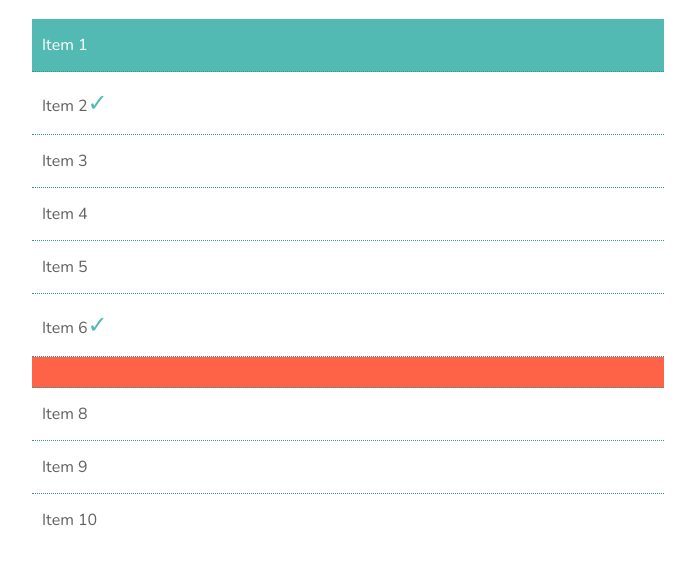
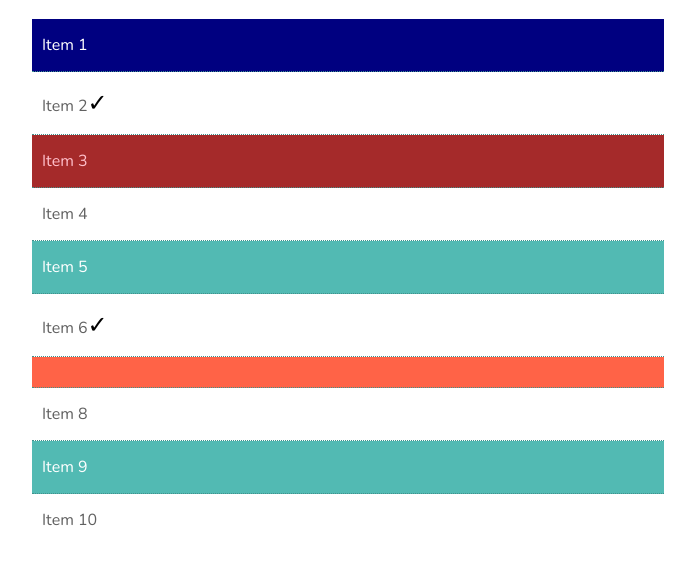
Before and after one commit to HeWhoShallNotBeMentioned/TH-CSS_Selectors_2, a plain HTML site: page index.html in a window 1280 px wide. Shown: the part 115-678 px from the top of the page, without its empty margins (312-1007 px from the left). Drawn offline with nearby package versions, Linux system fonts and the light colour scheme.

Commit message:
add 2 nth child css classes

```diff
--- a/css/style.css
+++ b/css/style.css
@@ -1,7 +1,7 @@
 /* Structural Pseudo-classes------------------ */
 
 li:first-child {
-  background-color: #52bab3;
+  background-color: navy;
   color: #fff;
 }
 
@@ -10,10 +10,20 @@ border: none;
 }
 
 span:only-child {
-  color: #52bab3;
+  color: #000;
   font-size: 1.5em;
 }
 
 :empty {
   background-color: tomato;
 }
+
+li:nth-child(4n + 5) {
+  background: #52bab3;
+  color: white;
+}
+
+li:nth-child(-3n + 3) {
+  background: brown;
+  color: pink;
+}
```
